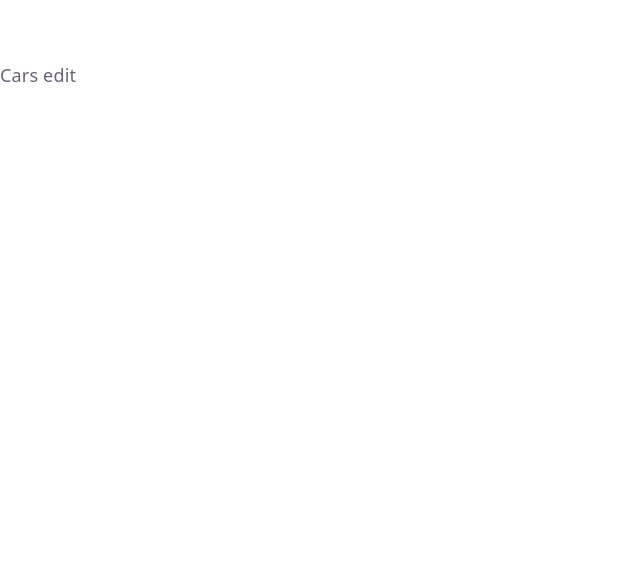
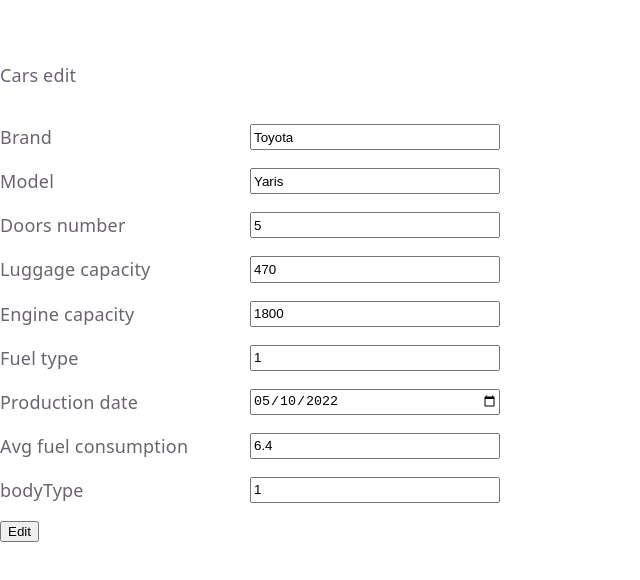
Before and after one commit to KrzysztofKantorski/Cars-Management, a React (Vite) app in the folder Cars_Client_App/: page /cars/1/edit in a window 1280 px wide. Shown: the top 580 px of the page, without its empty margins (0-640 px from the left). Built offline with nearby package versions, Linux system fonts and the light colour scheme; data requests are answered from the project's data file.

Commit message:
(feat): Edit car form

```diff
--- a/Cars_Client_App/db.json
+++ b/Cars_Client_App/db.json
@@ -15,7 +15,7 @@
     {
       "id": "3",
       "brand": "Toyota",
-      "model": "MR2",
+      "model": "Supra",
       "doorsNumber": 5,
       "luggageCapacity": 470,
       "engineCapacity": 1800,
@@ -25,15 +25,15 @@
       "bodyType": 1
     },
     {
-      "brand": "Opel",
-      "model": "Astra",
-      "doorsNumber": "4",
-      "luggageCapacity": 400,
-      "engineCapacity": 2000,
-      "fuelType": 1,
+      "brand": "Volkswagen",
+      "model": "Bora",
+      "doorsNumber": "5",
+      "luggageCapacity": "600",
+      "engineCapacity": "3000",
+      "fuelType": "2",
       "productionDate": "2026-10-13",
-      "averageFuelConsumption": 6.5,
-      "bodyType": 1,
+      "averageFuelConsumption": "7",
+      "bodyType": "2",
       "id": "veY77hPnrmY"
     }
   ],
--- a/Cars_Client_App/src/components/CarForm.tsx
+++ b/Cars_Client_App/src/components/CarForm.tsx
@@ -1,16 +1,16 @@
 import { useState } from "react";
-import type { NewCar } from "../models/Car";
+import type { Car, NewCar } from "../models/Car";
 
 
 interface CarFormProps
 {
   onSubmit: (carData: NewCar) => Promise<void>;
+  initialData?: Car;
+  submitText: string;
 }
 
 
-function CarForm({ onSubmit}: CarFormProps){
-
-    const [formData, setFormData] = useState<NewCar>({
+const defaultCarValues: NewCar = {
   brand: "",
   model: "",
   doorsNumber: 4,
@@ -20,7 +20,13 @@ function CarForm({ onSubmit}: CarFormProps){
   productionDate: "",
   averageFuelConsumption: 6.5,
   bodyType: 1,
-    });
+};
+
+function CarForm({ onSubmit, initialData, submitText}: CarFormProps){
+
+
+    //Fill inputs with initial data
+    const [formData, setFormData] = useState<NewCar>(initialData ?? defaultCarValues);
 
 
     async function handleSubmit (e: React.FormEvent)
@@ -150,14 +156,14 @@ function CarForm({ onSubmit}: CarFormProps){
             <label>
                 bodyType
                 <input
-                    name="averageFuelConsumption"
+                    name="bodyType"
                     type="number"
                     value={formData.bodyType}
                     onChange={handleChange}
                     required
                 />
             </label>
-            <button type="submit" className="btn-submit">Add</button>
+            <button type="submit" className="btn-submit">{submitText}</button>
         </form>
         </>
     )
--- a/Cars_Client_App/src/components/Card.tsx
+++ b/Cars_Client_App/src/components/Card.tsx
@@ -17,12 +17,14 @@ function Card(
         <div className="card">
             <h2>{car.brand}</h2>
             <p>{car.model}</p>
+
             <Link to={`/cars/${car.id}`}>Details</Link>
 
             {onRemove &&
                 <button onClick={() => onRemove(car.id)}>Delete</button>
             }
 
+           <Link to={`/cars/${car.id}/edit`}>Edit</Link>
         </div>
     </>
   )
--- a/Cars_Client_App/src/pages/CreateCarPage.tsx
+++ b/Cars_Client_App/src/pages/CreateCarPage.tsx
@@ -34,6 +34,7 @@ function CreateCarPage() {
       <div>Add new car</div>
       <CarForm
         onSubmit={handleCreateCar}
+        submitText="Edit"
       />
     </>
   )
--- a/Cars_Client_App/src/pages/EditCarPage.tsx
+++ b/Cars_Client_App/src/pages/EditCarPage.tsx
@@ -1,7 +1,113 @@
+import { useNavigate, useParams } from "react-router";
+import type { Car, NewCar } from "../models/Car";
+import { getCarById, updateCar } from "../services/carService";
+import { useEffect, useState } from "react";
+import CarForm from "../components/CarForm";
+
 function EditCarPage() {
+
+  const navigate = useNavigate();
+
+  const [error, setError] = useState(null)
+  const [loading, setLoading] = useState(true)
+  const [car, setCar] = useState<Car | null>(null)
+
+  //Get id param from route
+  const { id } = useParams();
+
+  const id_string = id.toString();
+
+
+
+  //Handle car update
+  async function handleUpdateCar(newCarData: NewCar){
+    try
+    {
+      //call service method
+      await updateCar(id_string, newCarData);
+
+      //navigate to car list
+      navigate(`/cars/${id}`);
+    }
+    catch(error)
+    {
+      setError(`An error occured: ${error.message}`)
+    }
+  }
+
+
+
+  //Get car by id
+  useEffect(()=>{
+    const controller = new AbortController();
+
+    async function loadCar(id: string){
+      try
+      {
+        setLoading(true);
+        setError(null);
+        const loadedCar = await getCarById(id, controller.signal);
+
+        //Update state
+        setCar(loadedCar);
+        console.log(loadedCar)
+      }
+      catch(error)
+      {
+        //Request has been abroted
+        if(error instanceof DOMException && error.name === "AbortError")
+        {
+          return;
+        }
+        if (error instanceof Error)
+        {
+          setError(error.message);
+        }
+        else
+        {
+          setError("Unexpected error occured.");
+        }
+        }
+      finally{
+        //Check if request was aborted
+        if (!controller.signal.aborted)
+        {
+          setLoading(false);
+        }
+      }
+    }
+
+      //Call load cars function
+      loadCar(id_string)
+
+      //Cleanup
+      return () => {
+        controller.abort();
+      };
+
+
+    }, [])
+
+
+
+  if (error)
+  {
+    return <p className="error">{error}</p>;
+  }
+
+  if (loading)
+  {
+    return <p>Loading data...</p>;
+  }
+
   return (
     <>
       <div>Cars edit</div>
+      <CarForm
+        onSubmit={handleUpdateCar}
+        initialData={car}
+        submitText="Edit"
+      />
     </>
   )
 }
```
Lines whose indentation alone changed are shown as unchanged.
